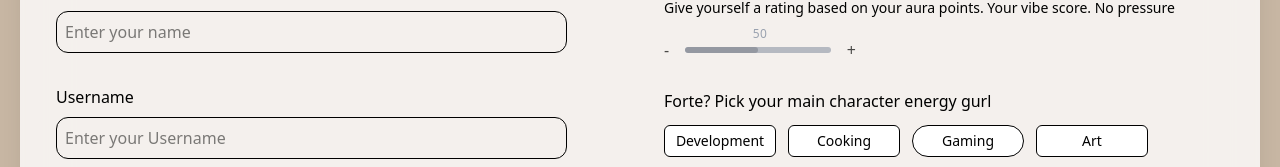
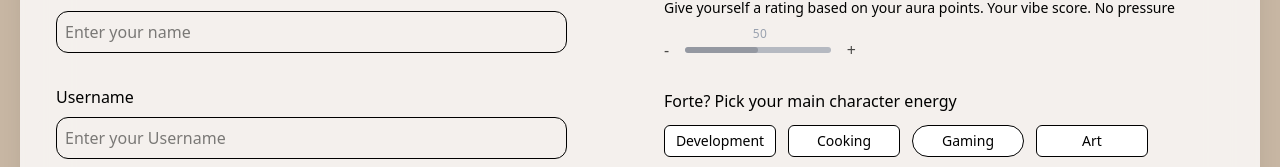
Before and after one commit to vyakhyaagoyal/tcb-project, a Next.js app: page /auth/create-profile in a window 1280 px wide. Shown: the part 357-524 px from the top of the page. Built offline with nearby package versions, Linux system fonts and the light colour scheme; no server answers.

Commit message:
initial commit

```diff
--- a/src/app/auth/create-profile/page.jsx
+++ b/src/app/auth/create-profile/page.jsx
@@ -139,7 +139,7 @@ export default function CreateProfilePage() {
                             value={aura}
                         />
 
-                        <p className='mt-5 mb-3'>Forte? Pick your main character energy gurl</p>
+                        <p className='mt-5 mb-3'>Forte? Pick your main character energy</p>
                         <div className='flex flex-wrap gap-3'>
                             {fortes.map((item, index) => {
 
```
